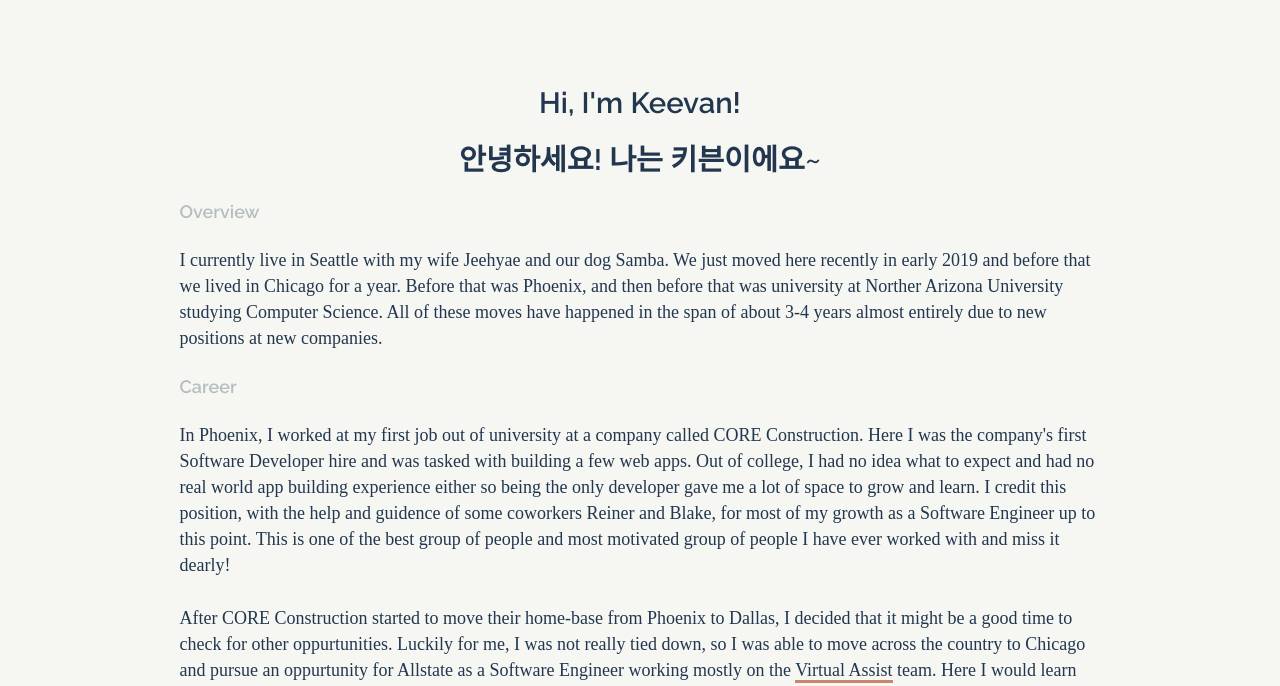
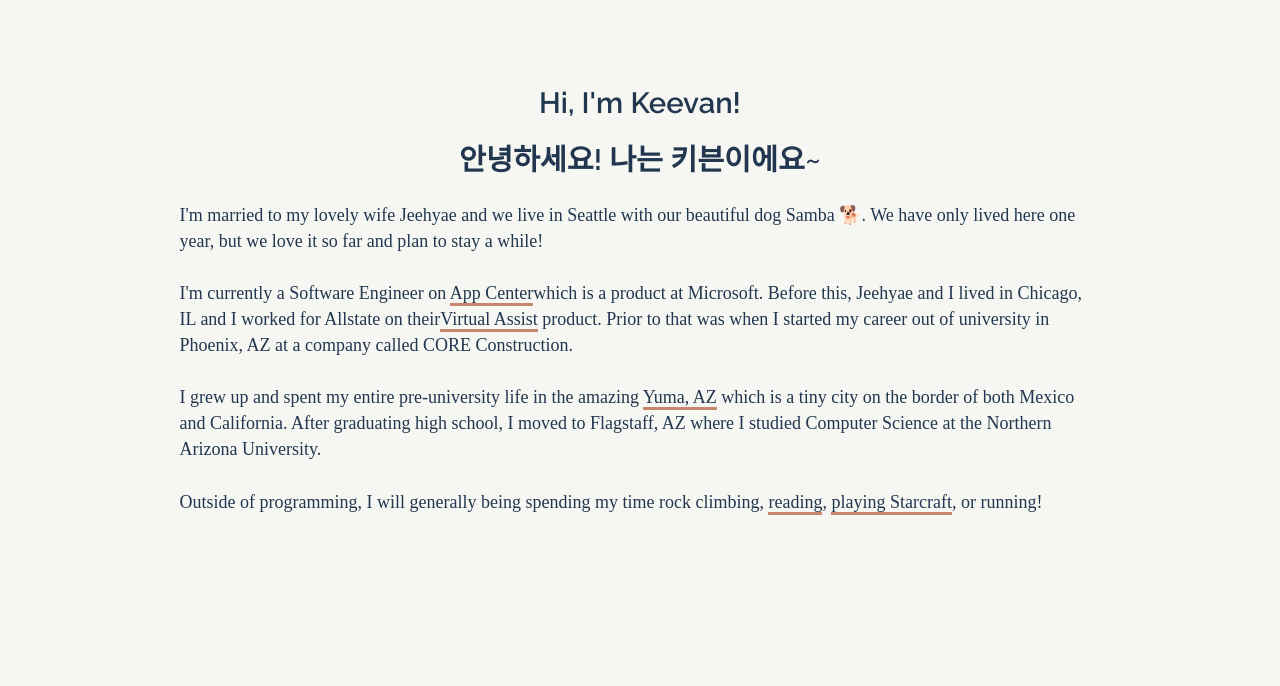
Before and after one commit to DanceParty/keevan.dev, a Gatsby site: page /about in a window 1280 px wide. Shown: the part 106-792 px from the top of the page. Built offline with nearby package versions, Linux system fonts and the light colour scheme; Gatsby itself is replaced by a stand-in of ours; a web font is replaced by a local one.

Commit message:
updated about page

```diff
--- a/src/pages/about.tsx
+++ b/src/pages/about.tsx
@@ -16,81 +16,37 @@
       <Title tag={TitleTags.H2} center>
         안녕하세요! 나는 키븐이에요~
       </Title>
-      <Title tag={TitleTags.H4}>Overview</Title>
       <Paragraph>
-        I currently live in Seattle with my wife Jeehyae and our dog Samba. We
-        just moved here recently in early 2019 and before that we lived in
-        Chicago for a year. Before that was Phoenix, and then before that was
-        university at Norther Arizona University studying Computer Science. All
-        of these moves have happened in the span of about 3-4 years almost
-        entirely due to new positions at new companies.
-      </Paragraph>
-      <Title tag={TitleTags.H4}>Career</Title>
-      <Paragraph>
-        In Phoenix, I worked at my first job out of university at a company
-        called CORE Construction. Here I was the company's first Software
-        Developer hire and was tasked with building a few web apps. Out of
-        college, I had no idea what to expect and had no real world app building
-        experience either so being the only developer gave me a lot of space to
-        grow and learn. I credit this position, with the help and guidence of
-        some coworkers Reiner and Blake, for most of my growth as a Software
-        Engineer up to this point. This is one of the best group of people and
-        most motivated group of people I have ever worked with and miss it
-        dearly!
+        I'm married to my lovely wife Jeehyae and we live in Seattle with our
+        beautiful dog Samba 🐕. We have only lived here one year, but we love it
+        so far and plan to stay a while!
       </Paragraph>
       <Paragraph>
-        After CORE Construction started to move their home-base from Phoenix to
-        Dallas, I decided that it might be a good time to check for other
-        oppurtunities. Luckily for me, I was not really tied down, so I was able
-        to move across the country to Chicago and pursue an oppurtunity for
-        Allstate as a Software Engineer working mostly on the{" "}
+        I'm currently a Software Engineer on{" "}
+        <Link to="https://appcenter.ms/">App Center</Link>
+        which is a product at Microsoft. Before this, Jeehyae and I lived in
+        Chicago, IL and I worked for Allstate on their
         <Link to="https://www.allstate.com/landingpages/virtual-assist.htm">
           Virtual Assist
         </Link>{" "}
-        team. Here I would learn some Java and really focus on learning React,
-        which is what I think I am most knowledgable in to this day. I enjoyed
-        my time here and had some cool chances to build some cool products with
-        some cool people, but after a childhood friend Cameron asked if I would
-        be interested in a spot on his team at Microsoft I couldn't say no.
+        product. Prior to that was when I started my career out of university in
+        Phoenix, AZ at a company called CORE Construction.
       </Paragraph>
       <Paragraph>
-        I started at Microsoft in May of 2019 as a Software Engineer on the{" "}
-        <Link to="https://appcenter.ms/">App Center</Link> team. Thus far I have
-        really enjoyed my time on this team and feel like I have so much to
-        learn because I am surrounded by absolutely brilliant engineers. What is
-        most new to me on this team is the remote work culture. For my immediate
-        team, it is only myself and one other engineer in Seattle, one engineer
-        in Brazil, and the rest in the San Francisco office. This has opened a
-        lot of new challenges and has also allowed for a lot of freedom. Because
-        of this I really enjoy this position and I feel like I will continue
-        here for a while longer.
+        I grew up and spent my entire pre-university life in the amazing{" "}
+        <Link to="https://www.yumaaz.gov">Yuma, AZ</Link> which is a tiny city
+        on the border of both Mexico and California. After graduating high
+        school, I moved to Flagstaff, AZ where I studied Computer Science at the
+        Northern Arizona University.
       </Paragraph>
-      <Title tag={TitleTags.H4}>Personal</Title>
       <Paragraph>
-        I spend most of my spare time away from work either rock climbing,
-        reading, coding, playing video games, or hanging out with friends and my
-        family. I just started rock climbing this year; well more specifically
-        bouldering. I started in May and I am currently climbing around a level
-        v4 at our local gym. Though I have done quite a bit of indoor
-        bouldering, I have yet to go outside bouldering, but maybe one day (I am
-        scared of getting injured 😬). For my reading, feel free to follow me on{" "}
+        Outside of programming, I will generally being spending my time rock
+        climbing,{" "}
         <Link to="https://www.goodreads.com/user/show/70427812-keevan-dance">
-          goodreads
-        </Link>{" "}
-        so I can follow back and hopefully pick up some good book
-        recommendations :). I like to code in my spare time and almost all of my
-        personal code can be found on my{" "}
-        <Link to="https://github.com/DanceParty">github</Link>. The video games
-        i am mostly playing these days are{" "}
-        <Link to="https://www.rankedftw.com/team/315404/#td=world&ty=c&ra=best&tyz=0&tx=a&tl=1">
-          StarCraft 2
-        </Link>{" "}
-        and{" "}
-        <Link to="https://tracker.gg/halo-mcc/profile/animeKeev/overview">
-          Halo MCC (steam)
-        </Link>{" "}
-        and I will often stream on{" "}
-        <Link to="https://www.twitch.tv/notkeevan">twitch.tv</Link>.
+          reading
+        </Link>
+        , <Link to="aligulac.com/players/17110-Keevan/">playing Starcraft</Link>
+        , or running!
       </Paragraph>
     </Layout>
   )
```
